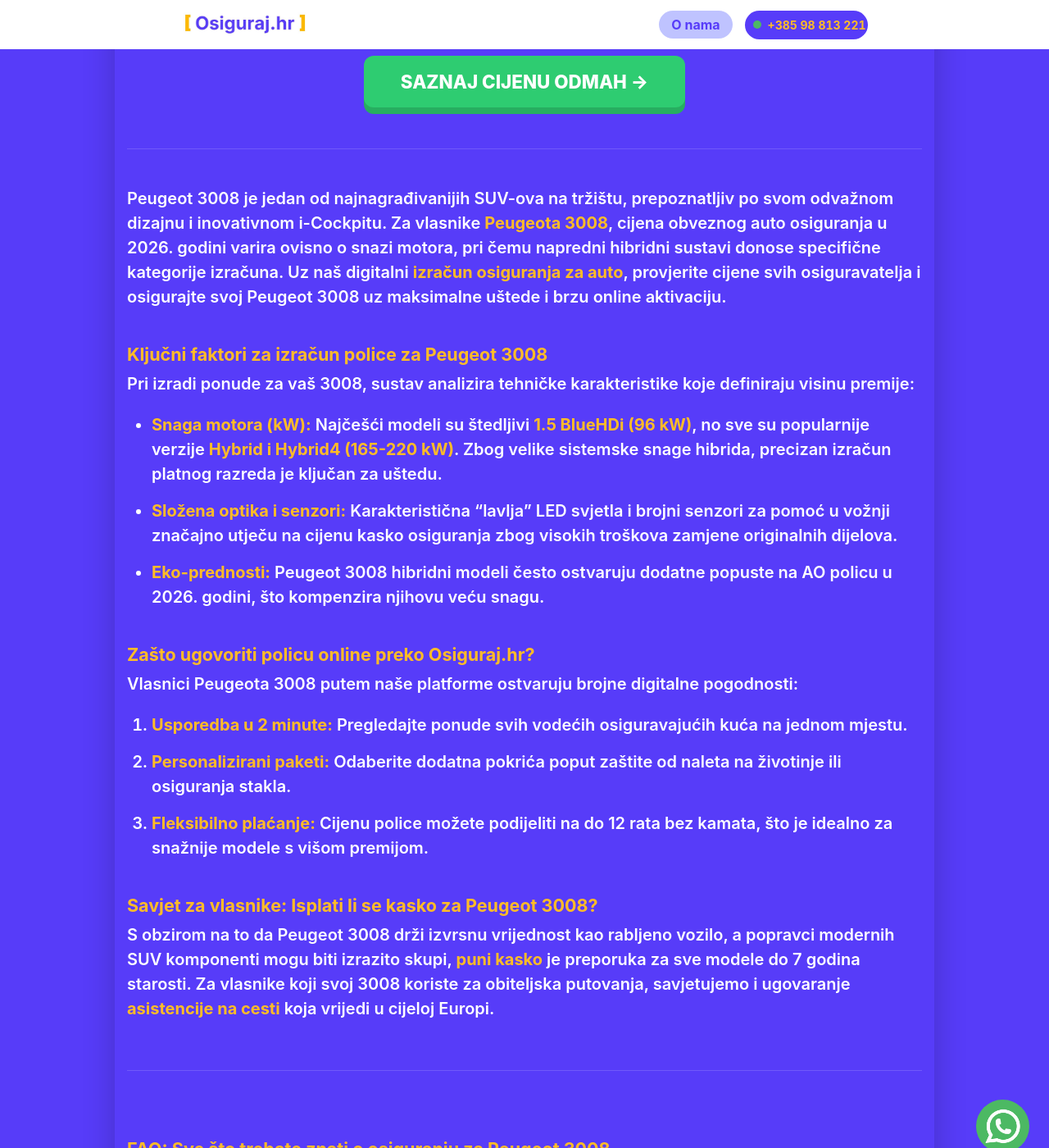
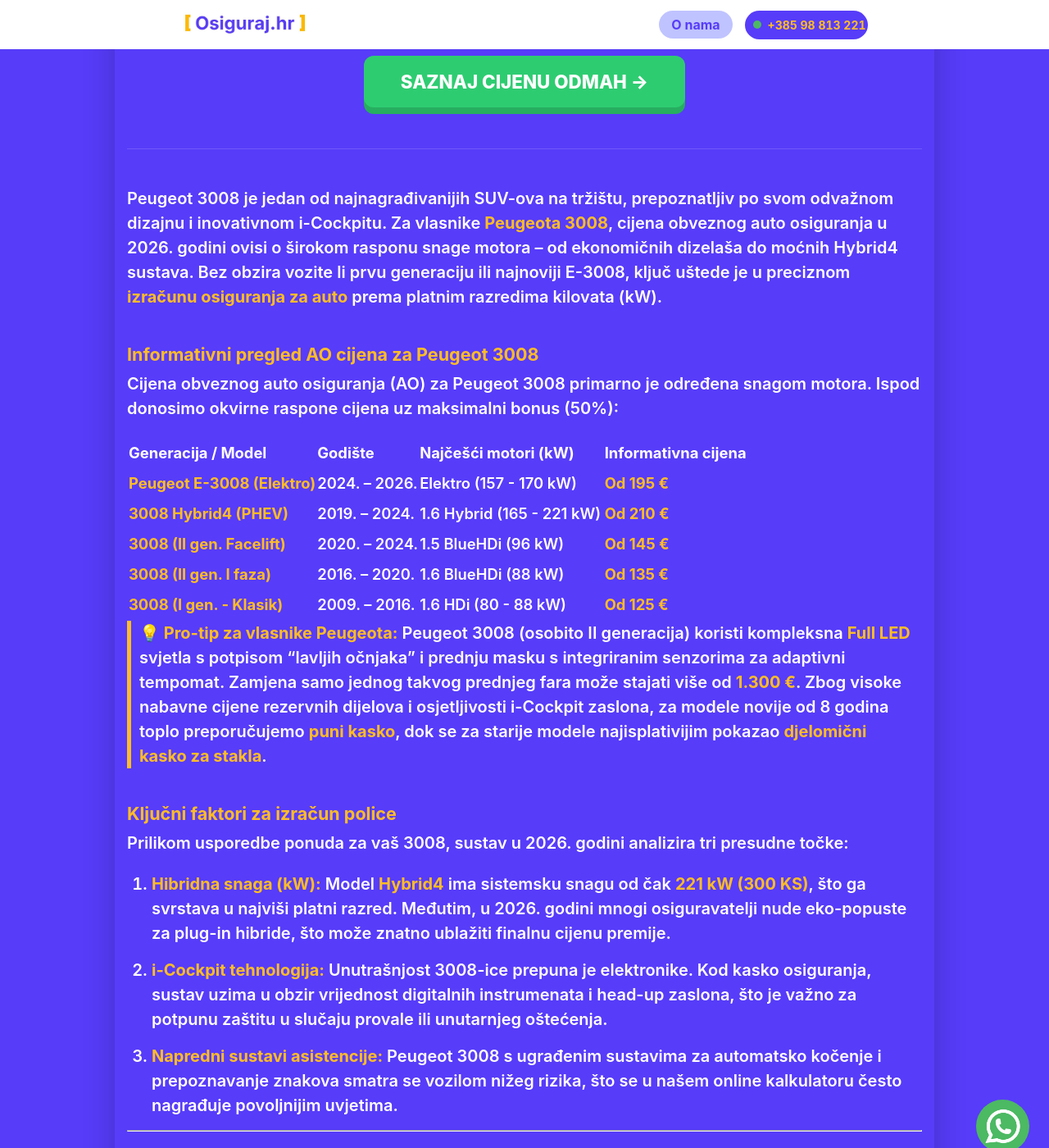
Before and after one commit to Filip-Gale/OsigurajHR, a Jekyll site: the page built from auto-osiguranje/peugeot-3008.md, in a window 1280 px wide and 1400 px high, scrolled down 345 px. Shown: the whole window at 82% size. Built offline with Jekyll 4.4.1, drawn with Linux system fonts in a browser that asks for light colours; some of the changed text lies outside the part shown.

Commit message:
Update peugeot-3008.md

```diff
--- a/auto-osiguranje/peugeot-3008.md
+++ b/auto-osiguranje/peugeot-3008.md
@@ -1,48 +1,82 @@
 ---
 layout: grad
-grad_ime: ""
-title: "Osiguranje za Peugeot 3008 | Izračun cijene prema kW (2026)"
+grad_ime: "Hrvatska"
+title: "Osiguranje za Peugeot 3008 | Cijene po godištima (2009-2026)"
 permalink: /auto-osiguranje/peugeot-3008/
-description: "Saznajte točnu cijenu auto osiguranja za Peugeot 3008. Usporedite ponude za BlueHDi, PureTech i Hybrid4 modele uz uštede do 30% online."
+description: "Izračunajte cijenu osiguranja za Peugeot 3008. Provjerite informativne cijene za BlueHDi, PureTech i Hybrid4 modele po godištima. Uštedite do 30% online."
 ---
 
-Peugeot 3008 je jedan od najnagrađivanijih SUV-ova na tržištu, prepoznatljiv po svom odvažnom dizajnu i inovativnom i-Cockpitu. Za vlasnike **Peugeota 3008**, cijena obveznog auto osiguranja u 2026. godini varira ovisno o snazi motora, pri čemu napredni hibridni sustavi donose specifične kategorije izračuna. Uz naš digitalni **izračun osiguranja za auto**, provjerite cijene svih osiguravatelja i osigurajte svoj Peugeot 3008 uz maksimalne uštede i brzu online aktivaciju.
+Peugeot 3008 je jedan od najnagrađivanijih SUV-ova na tržištu, prepoznatljiv po svom odvažnom dizajnu i inovativnom i-Cockpitu. Za vlasnike **Peugeota 3008**, cijena obveznog auto osiguranja u 2026. godini ovisi o širokom rasponu snage motora – od ekonomičnih dizelaša do moćnih Hybrid4 sustava. Bez obzira vozite li prvu generaciju ili najnoviji E-3008, ključ uštede je u preciznom **izračunu osiguranja za auto** prema platnim razredima kilovata (kW).
 
-### Ključni faktori za izračun police za Peugeot 3008
+### Informativni pregled AO cijena za Peugeot 3008
 
-Pri izradi ponude za vaš 3008, sustav analizira tehničke karakteristike koje definiraju visinu premije:
+Cijena obveznog auto osiguranja (AO) za Peugeot 3008 primarno je određena snagom motora. Ispod donosimo okvirne raspone cijena uz maksimalni bonus (50%):
 
-* **Snaga motora (kW):** Najčešći modeli su štedljivi **1.5 BlueHDi (96 kW)**, no sve su popularnije verzije **Hybrid i Hybrid4 (165-220 kW)**. Zbog velike sistemske snage hibrida, precizan izračun platnog razreda je ključan za uštedu.
-* **Složena optika i senzori:** Karakteristična "lavlja" LED svjetla i brojni senzori za pomoć u vožnji značajno utječu na cijenu kasko osiguranja zbog visokih troškova zamjene originalnih dijelova.
-* **Eko-prednosti:** Peugeot 3008 hibridni modeli često ostvaruju dodatne popuste na AO policu u 2026. godini, što kompenzira njihovu veću snagu.
+| Generacija&nbsp;/&nbsp;Model | Godište&nbsp;&nbsp;&nbsp;&nbsp;&nbsp; | Najčešći motori (kW)&nbsp;&nbsp;&nbsp;&nbsp;&nbsp;&nbsp;&nbsp;&nbsp; | Informativna cijena |
+| :--- | :--- | :--- | :--- |
+| **Peugeot E-3008 (Elektro)** | 2024. – 2026. | Elektro (157 - 170 kW) | **Od 195 €** |
+| **3008 Hybrid4 (PHEV)** | 2019. – 2024. | 1.6 Hybrid (165 - 221 kW) | **Od 210 €** |
+| **3008 (II gen. Facelift)** | 2020. – 2024. | 1.5 BlueHDi (96 kW) | **Od 145 €** |
+| **3008 (II gen. I faza)** | 2016. – 2020. | 1.6 BlueHDi (88 kW) | **Od 135 €** |
+| **3008 (I gen. - Klasik)** | 2009. – 2016. | 1.6 HDi (80 - 88 kW) | **Od 125 €** |
 
-### Zašto ugovoriti policu online preko Osiguraj.hr?
+> **💡 Pro-tip za vlasnike Peugeota:** Peugeot 3008 (osobito II generacija) koristi kompleksna **Full LED** svjetla s potpisom "lavljih očnjaka" i prednju masku s integriranim senzorima za adaptivni tempomat. Zamjena samo jednog takvog prednjeg fara može stajati više od **1.300 €**. Zbog visoke nabavne cijene rezervnih dijelova i osjetljivosti i-Cockpit zaslona, za modele novije od 8 godina toplo preporučujemo **puni kasko**, dok se za starije modele najisplativijim pokazao **djelomični kasko za stakla**.
 
-Vlasnici Peugeota 3008 putem naše platforme ostvaruju brojne digitalne pogodnosti:
+### Ključni faktori za izračun police
 
-1. **Usporedba u 2 minute:** Pregledajte ponude svih vodećih osiguravajućih kuća na jednom mjestu.
-2. **Personalizirani paketi:** Odaberite dodatna pokrića poput zaštite od naleta na životinje ili osiguranja stakla.
-3. **Fleksibilno plaćanje:** Cijenu police možete podijeliti na do 12 rata bez kamata, što je idealno za snažnije modele s višom premijom.
+Prilikom usporedbe ponuda za vaš 3008, sustav u 2026. godini analizira tri presudne točke:
+1.  **Hibridna snaga (kW):** Model **Hybrid4** ima sistemsku snagu od čak **221 kW (300 KS)**, što ga svrstava u najviši platni razred. Međutim, u 2026. godini mnogi osiguravatelji nude eko-popuste za plug-in hibride, što može znatno ublažiti finalnu cijenu premije.
+2.  **i-Cockpit tehnologija:** Unutrašnjost 3008-ice prepuna je elektronike. Kod kasko osiguranja, sustav uzima u obzir vrijednost digitalnih instrumenata i head-up zaslona, što je važno za potpunu zaštitu u slučaju provale ili unutarnjeg oštećenja.
+3.  **Napredni sustavi asistencije:** Peugeot 3008 s ugrađenim sustavima za automatsko kočenje i prepoznavanje znakova smatra se vozilom nižeg rizika, što se u našem online kalkulatoru često nagrađuje povoljnijim uvjetima.
 
-### Savjet za vlasnike: Isplati li se kasko za Peugeot 3008?
-
-S obzirom na to da Peugeot 3008 drži izvrsnu vrijednost kao rabljeno vozilo, a popravci modernih SUV komponenti mogu biti izrazito skupi, **puni kasko** je preporuka za sve modele do 7 godina starosti. Za vlasnike koji svoj 3008 koriste za obiteljska putovanja, savjetujemo i ugovaranje **asistencije na cesti** koja vrijedi u cijeloj Europi.
+---
 
 <div class="faq-section">
     <h3>FAQ: Sve što trebate znati o osiguranju za Peugeot 3008</h3>
 
     <div class="faq-item">
-        <h4>Koja je razlika u cijeni osiguranja između benzinca i dizelaša iste snage?</h4>
-        <p>Ako oba motora imaju istu snagu u kilovatima (npr. 96 kW), osnovna AO polica će koštati isto. Razlika se može pojaviti kod kasko osiguranja ako je nabavna cijena vozila značajno drugačija.</p>
+        <h4>Koja je razlika u osiguranju između dizelaša (96 kW) i Hybrid4 (221 kW)?</h4>
+        <p>Zbog velike razlike u kilovatima, Hybrid4 model u startu ima značajno višu osnovnu premiju (ulazi u najviši razred). Ipak, hibridni modeli u 2026. ostvaruju eko-pogodnosti koje mogu smanjiti razliku, dok kasko polica za Hybrid4 ostaje skuplja zbog veće tržišne vrijednosti vozila.</p>
     </div>
 
     <div class="faq-item">
-        <h4>Mogu li prenijeti bonus s roditelja na svoj Peugeot 3008?</h4>
-        <p>Prijenos bonusa unutar uže obitelji moguć je kod određenih osiguravatelja uz priloženu dokumentaciju. Točne uvjete provjerite kroz naš <strong>izračun osiguranja za auto</strong>.</p>
+        <h4>Vrijedi li moj bonus od 50% ako prelazim s manjeg auta na 3008?</h4>
+        <p>Da, vaš bonus je vezan uz vas kao osobu i prenosiv je na bilo koje vozilo. Naš <strong>izračun osiguranja za auto</strong> automatski će primijeniti vaših 50% popusta čim unesete OIB ili broj prethodne police.</p>
     </div>
 
     <div class="faq-item">
-        <h4>Što ako moj Peugeot 3008 ima ugrađenu kameru za snimanje prometa?</h4>
-        <p>Iako kamera ne smanjuje direktno AO policu, ona može biti ključan dokaz prilikom rješavanja štete. Neki kasko paketi nude i posebne pogodnosti za vozila s ugrađenom sigurnosnom opremom.</p>
+        <h4>Što ako moj Peugeot 3008 ima panoramski krov?</h4>
+        <p>Panoramski krov ("Black Diamond" krov) je vizualno atraktivan, ali skup za popravak u slučaju tuče ili pada predmeta. Kod ugovaranja kaska, obavezno provjerite uključuje li polica pokriće za panoramska stakla, jer ih standardno osiguranje stakala ponekad izuzima.</p>
     </div>
 </div>
+
+<script type="application/ld+json">
+{
+  "@context": "https://schema.org",
+  "@type": "FAQPage",
+  "mainEntity": [{
+    "@type": "Question",
+    "name": "Koja je razlika u osiguranju između dizelaša i Hybrid4 modela?",
+    "acceptedAnswer": {
+      "@type": "Answer",
+      "text": "Hybrid4 model ima znatno više kilovata (221 kW) i skuplji je za osigurati, ali može ostvariti eko-popuste u 2026. godini."
+    }
+  },
+  {
+    "@type": "Question",
+    "name": "Vrijedi li moj bonus od 50% za Peugeot 3008?",
+    "acceptedAnswer": {
+      "@type": "Answer",
+      "text": "Da, bonus od 50% je prenosiv i automatski se obračunava preko našeg online sustava."
+    }
+  },
+  {
+    "@type": "Question",
+    "name": "Je li panoramski krov uključen u osiguranje?",
+    "acceptedAnswer": {
+      "@type": "Answer",
+      "text": "Standardna polica stakala često ne pokriva panoramski krov; preporučuje se provjera kasko pokrića zbog visokih troškova zamjene."
+    }
+  }]
+}
+</script>
```
